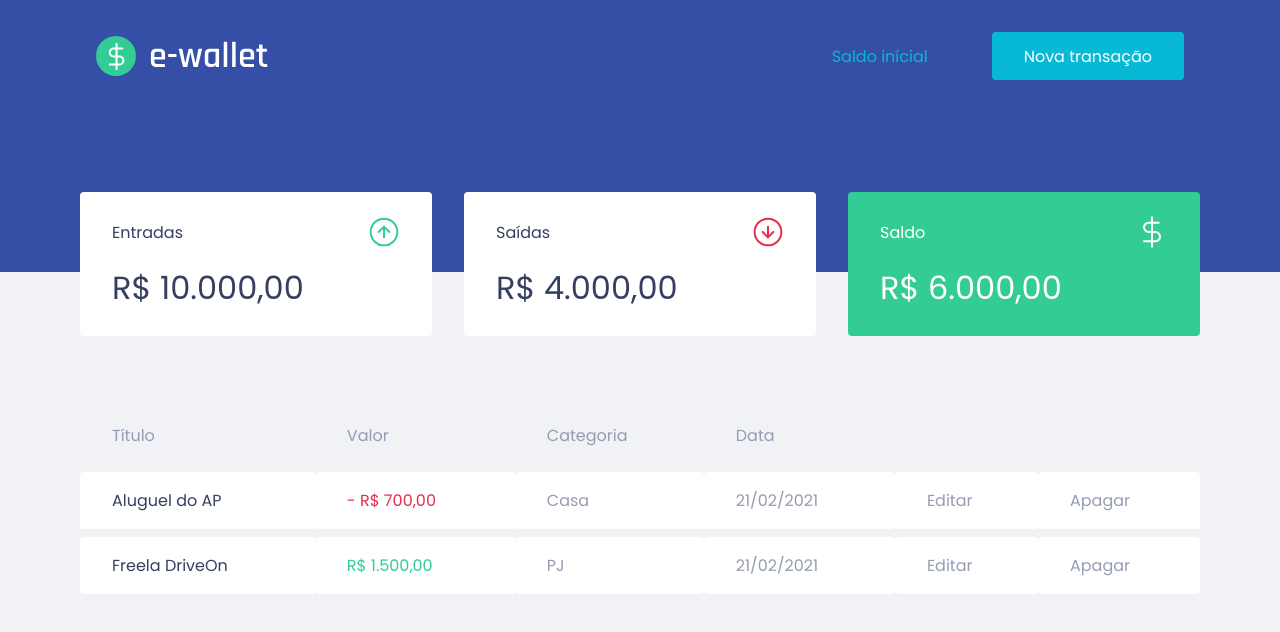
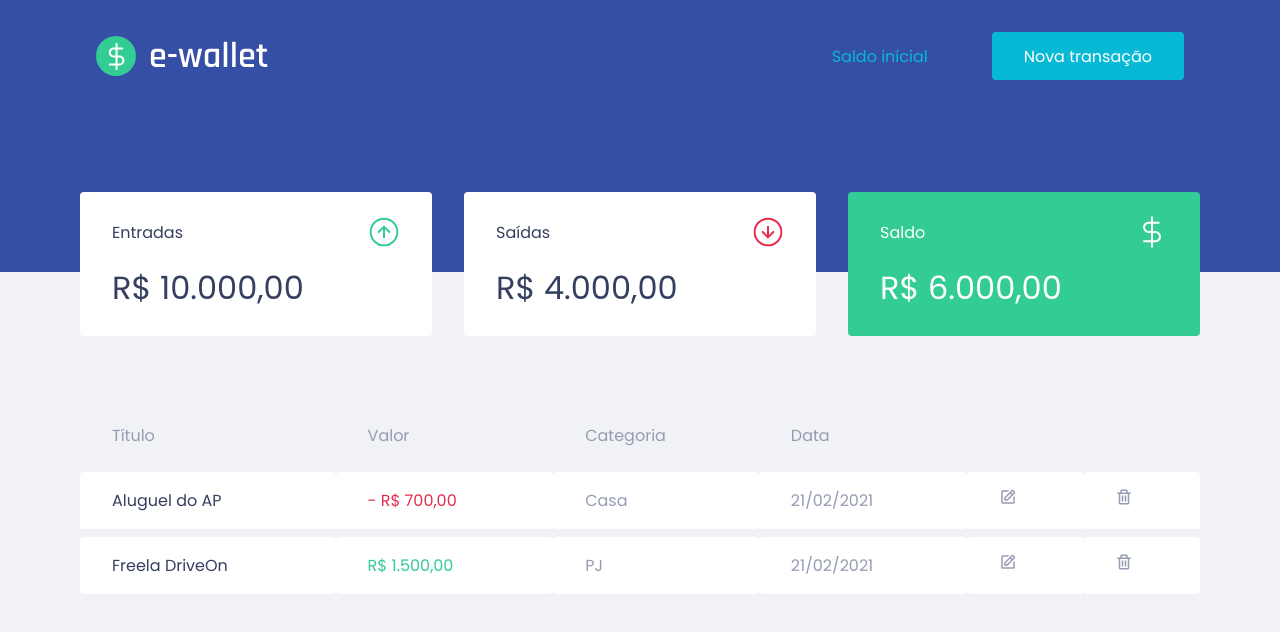
Before and after one commit to ecthon-b/e-wallet, a React (Create React App) app: page / in a window 1280 px wide. Shown: the top 632 px of the page. Built offline with nearby package versions, Linux system fonts and the light colour scheme.

Commit message:
Ícone Editar e Excluir

```diff
--- a/src/components/TransactionsTable/TransactionsTable.tsx
+++ b/src/components/TransactionsTable/TransactionsTable.tsx
@@ -1,3 +1,4 @@
+import { BiEdit, BiTrash } from "react-icons/bi";
 import { Container } from "./styles";
 
 
@@ -21,16 +22,16 @@ export function TransactionsTable() {
                         <td className="withdraw">- R$ 700,00</td>
                         <td>Casa</td>
                         <td>21/02/2021</td>
-                        <td>Editar</td>
-                        <td>Apagar</td>
+                        <td><BiEdit /></td>
+                        <td><BiTrash /></td>
                     </tr>
                     <tr>
                         <td>Freela DriveOn</td>
                         <td className="deposit">R$ 1.500,00</td>
                         <td>PJ</td>
                         <td>21/02/2021</td>
-                        <td>Editar</td>
-                        <td>Apagar</td>
+                        <td><BiEdit /></td>
+                        <td><BiTrash /></td>
                     </tr>
                 </tbody>
             </table>
--- a/src/components/TransactionsTable/styles.ts
+++ b/src/components/TransactionsTable/styles.ts
@@ -27,6 +27,11 @@ export const Container = styled.div`
         color: var(--text-title);
       }
 
+      svg {
+        width: 18px;
+        height: 18px;
+      }
+
       &.deposit {
         color: var(--green);
       }
```
